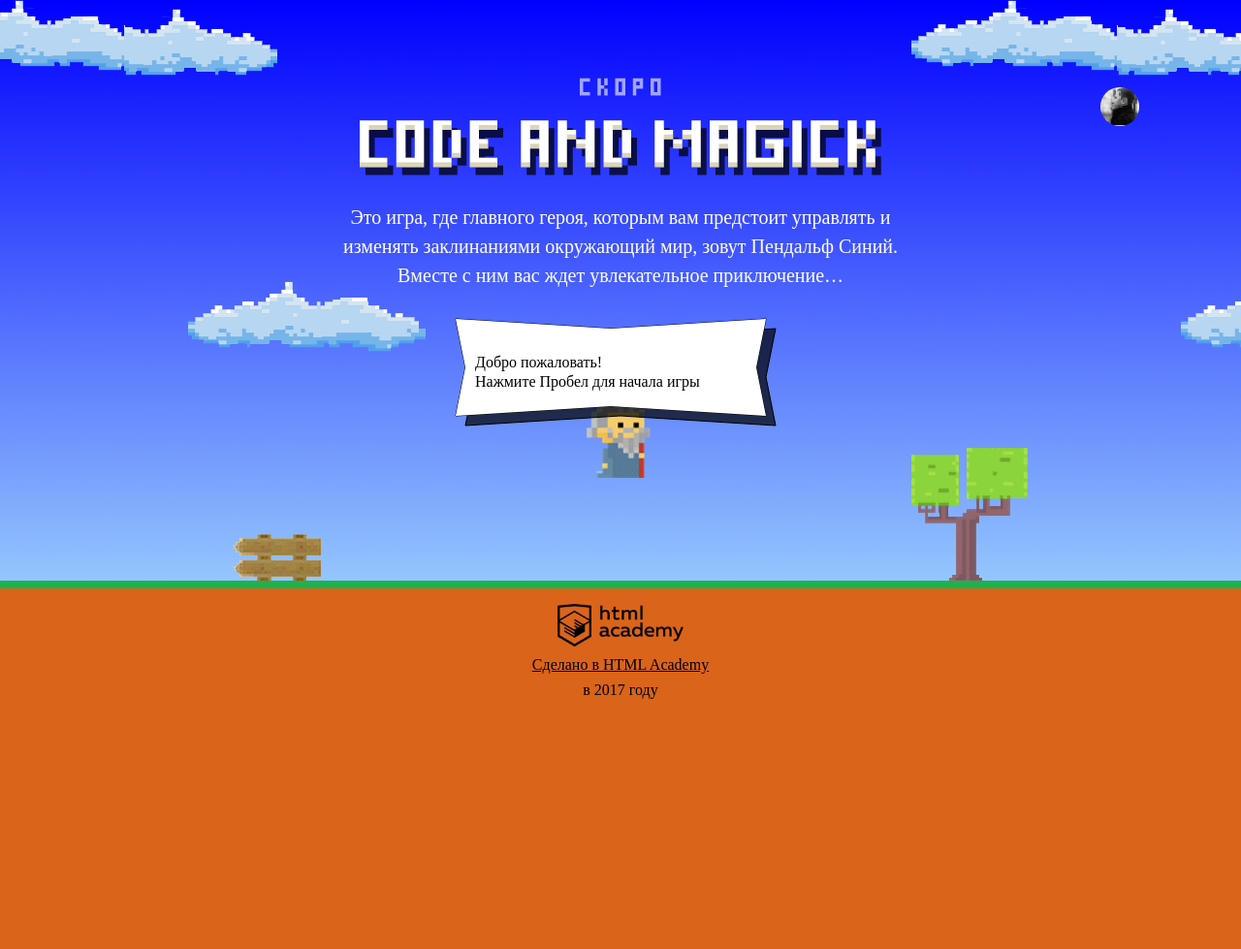
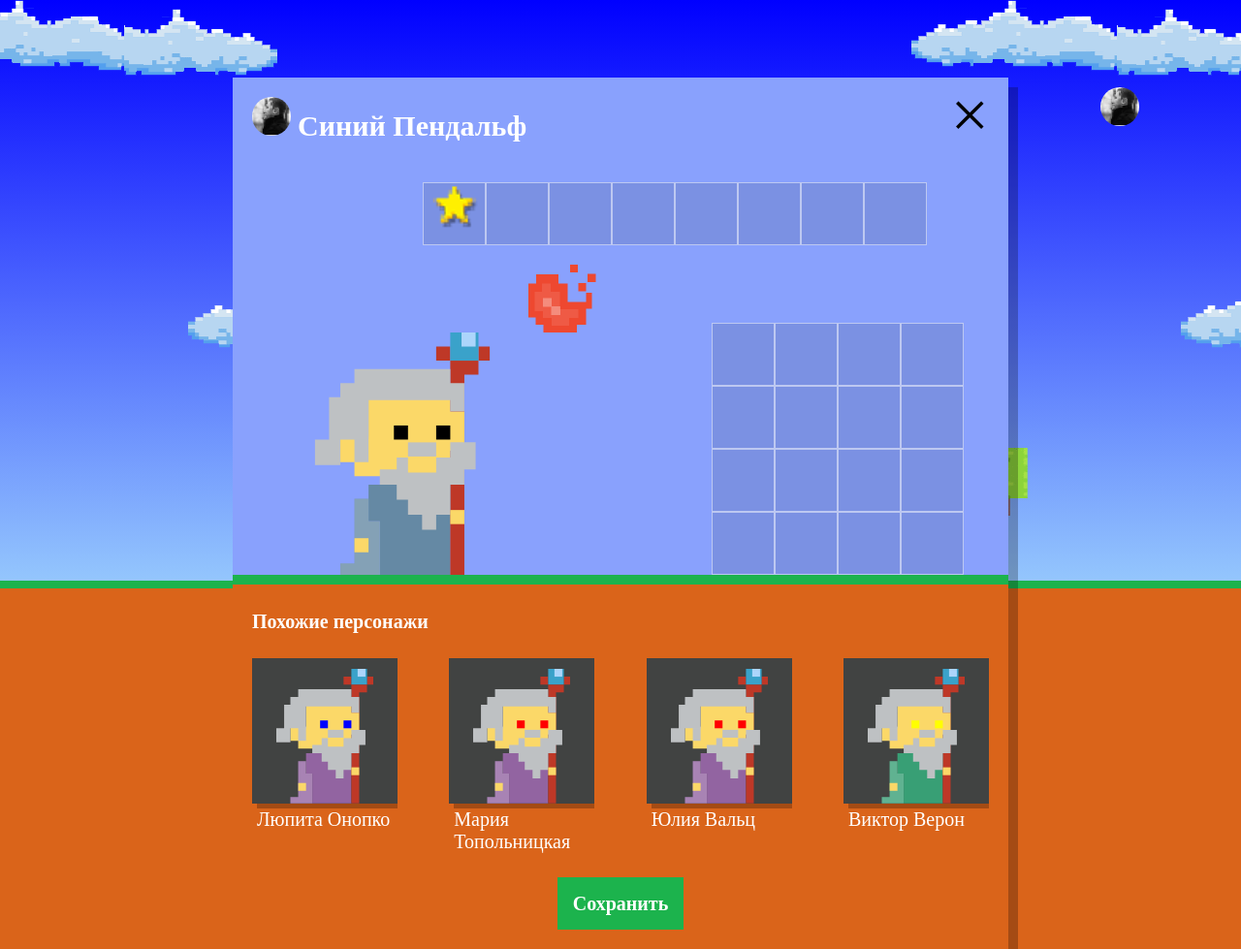
Before and after one commit to AlekseyMuravev/1159299-code-and-magick-20, a website: page index.html in a window 1280 px wide. Shown: the whole page at 97% size. Before the commit the page ends 800 px from the top, so only its background shows below. Drawn offline with Linux system fonts and the light colour scheme; a web font is replaced by a local one.

Commit message:
выполнил задание нас орда

```diff
--- a/index.html
+++ b/index.html
@@ -207,6 +207,7 @@
   </script>
 
   <script src="js/stat.js"></script>
+  <script src="js/setup.js"></script>
   <script src="js/game.js"></script>
 
 </body>
--- /dev/null
+++ b/js/setup.js
@@ -0,0 +1,49 @@
+'use strict';
+
+var setup = document.querySelector('.setup');
+setup.classList.remove('hidden');
+document.querySelector('.setup-similar').classList.remove('hidden');
+
+// массив с персонажами
+var arrayPersones = function () {
+  var persones = [];
+
+  for (var i = 0; i < 4; i++) {
+    persones.push(arrayPersone(i));
+  }
+  return persones;
+};
+
+var getRandomArbitrary = function (min, max) {
+  return Math.random() * (max - min) + min;
+};
+
+var namePersone = ['Иван', 'Хуан Себастьян', 'Мария', 'Кристоф', 'Виктор', 'Юлия', 'Люпита', 'Вашингтон'];
+var surnamePersone = [' да Марья', ' Верон', ' Мирабелла', ' Вальц', ' Онопко', ' Топольницкая', ' Нионго', ' Ирвинг'];
+var coatColor = ['rgb(101, 137, 164)', 'rgb(241, 43, 107)', 'rgb(146, 100, 161)', 'rgb(56, 159, 117)', 'rgb(215, 210, 55)', 'rgb(0, 0, 0)'];
+var eyesColor = ['black', 'red', 'blue', 'yellow', 'green'];
+
+// создание одного персонажа
+var arrayPersone = function () {
+  var persone = {};
+  persone.name = (namePersone[Math.round(getRandomArbitrary(0, namePersone.length - 1))] + surnamePersone[Math.round(getRandomArbitrary(1, surnamePersone.length - 1))]);
+  persone.coatColor = coatColor[Math.round(getRandomArbitrary(0, coatColor.length - 1))];
+  persone.eyesColor = eyesColor[Math.round(getRandomArbitrary(0, eyesColor.length - 1))];
+  return persone;
+};
+
+// заполнение персонажей данными
+var fillingPersones = function () {
+  var wizardElement = similarWizardTemplate.cloneNode(true);
+  wizardElement.querySelector('.setup-similar-label').textContent = arrayPersones()[i].name;
+  wizardElement.querySelector('.wizard-coat').style.fill = arrayPersones()[i].coatColor;
+  wizardElement.querySelector('.wizard-eyes').style.fill = arrayPersones()[i].eyesColor;
+  setupSimilarList.appendChild(wizardElement);
+};
+
+var similarWizardTemplate = document.querySelector('#similar-wizard-template').content.querySelector('.setup-similar-item');
+var setupSimilarList = document.querySelector('.setup-similar-list');
+
+for (var i = 0; i < 4; i++) {
+  fillingPersones(i);
+}
```
